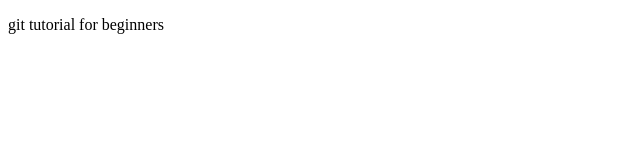
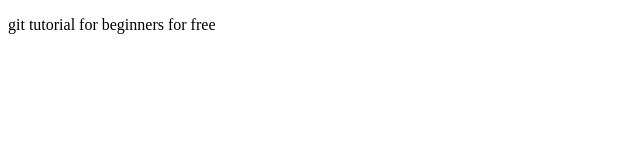
Before and after one commit to Ritik74717/GitLearning, a plain HTML site: page index.html in a window 1280 px wide. Shown: the full height of the page, 0-640 px from the left. Drawn offline with Linux system fonts and the light colour scheme.

Commit message:
Fixed some bugs

```diff
--- a/index.html
+++ b/index.html
@@ -7,6 +7,6 @@
     <title>Document</title>
 </head>
 <body>
-<p>git tutorial for beginners</p>
+<p>git tutorial for beginners for free</p>
 </body>
 </html>
```
